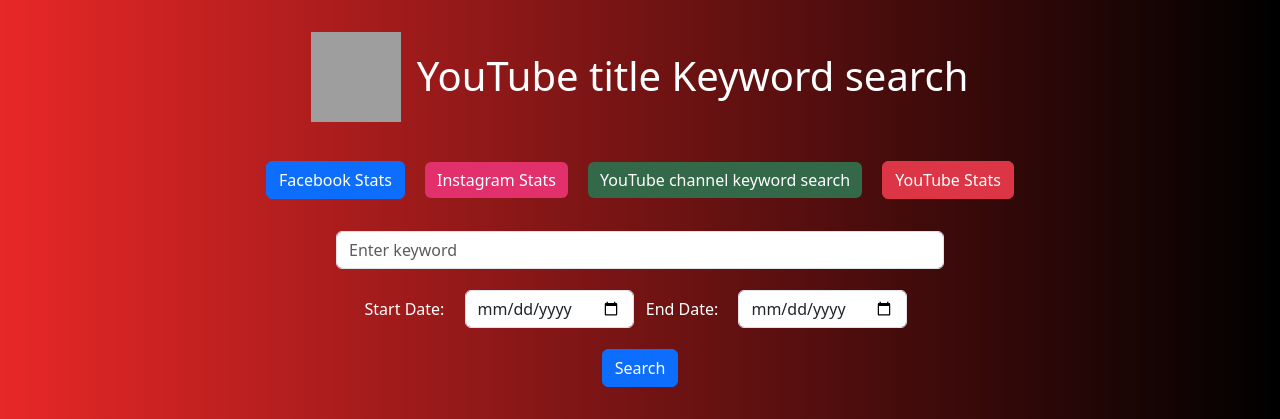
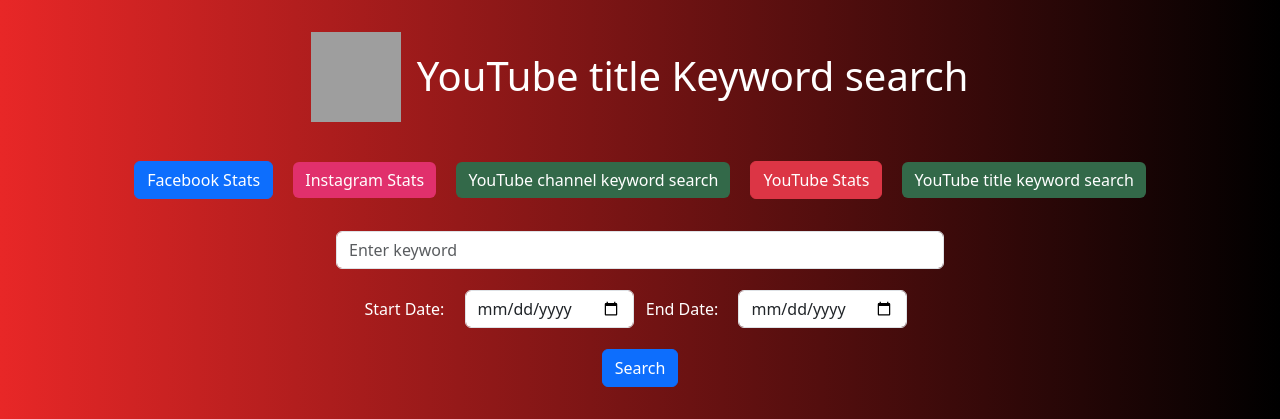
Before and after one commit to NasirMehmood12/keywords_research, a Flask app: page /search-top-videos in a window 1280 px wide. Shown: the top 419 px of the page. Run offline with Flask 3, Linux system fonts and the light colour scheme; some libraries are stand-ins or nearby versions; grey boxes are pictures that could not be loaded.

Commit message:
Update search_top_videos.html

```diff
--- a/templates/search_top_videos.html
+++ b/templates/search_top_videos.html
@@ -56,6 +56,9 @@
             YouTube channel wise stats
         </a> -->
         <a href="/youtube" class="btn btn-danger mx-2">YouTube Stats</a>
+      <a href="/search-top-videos" class="btn mx-2" style="background-color: #336949; color: white; border: none;">
+            YouTube title keyword search
+        </a>
     </div>
 
     <form method="POST" class="text-center mb-4">
```
